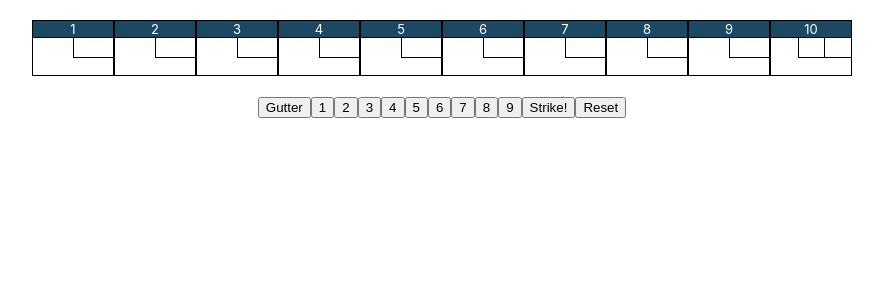
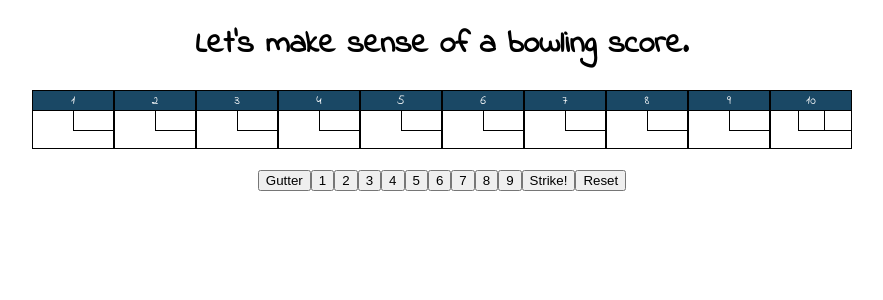
Before and after one commit to brentdanley/bowling-scores, a React (Create React App) app: page / in a window 1280 px wide. Shown: the top 300 px of the page, without its empty margins (198-1081 px from the left). Built offline with nearby package versions, Linux system fonts and the light colour scheme.

Commit message:
Adds font from Google

```diff
--- a/src/App.css
+++ b/src/App.css
@@ -1,5 +1,8 @@
+@import url('https://fonts.googleapis.com/css2?family=Indie+Flower&display=swap');
+
 .App {
   text-align: center;
+  font-family: 'Indie Flower', cursive;
 }
 
 .App-logo {
--- a/src/App.js
+++ b/src/App.js
@@ -12,8 +12,10 @@ function App() {
     <div className="App">
       <header className="App-header">
       </header>
+      <h1>Let's make sense of a bowling score.</h1>
       <Frames frames={frames} score={totalScore} />
       <Rolls updateFrames={setFrames} frames={frames} score={totalScore} updateScore={setTotalScore} />
+
     </div>
   );
 }
```
